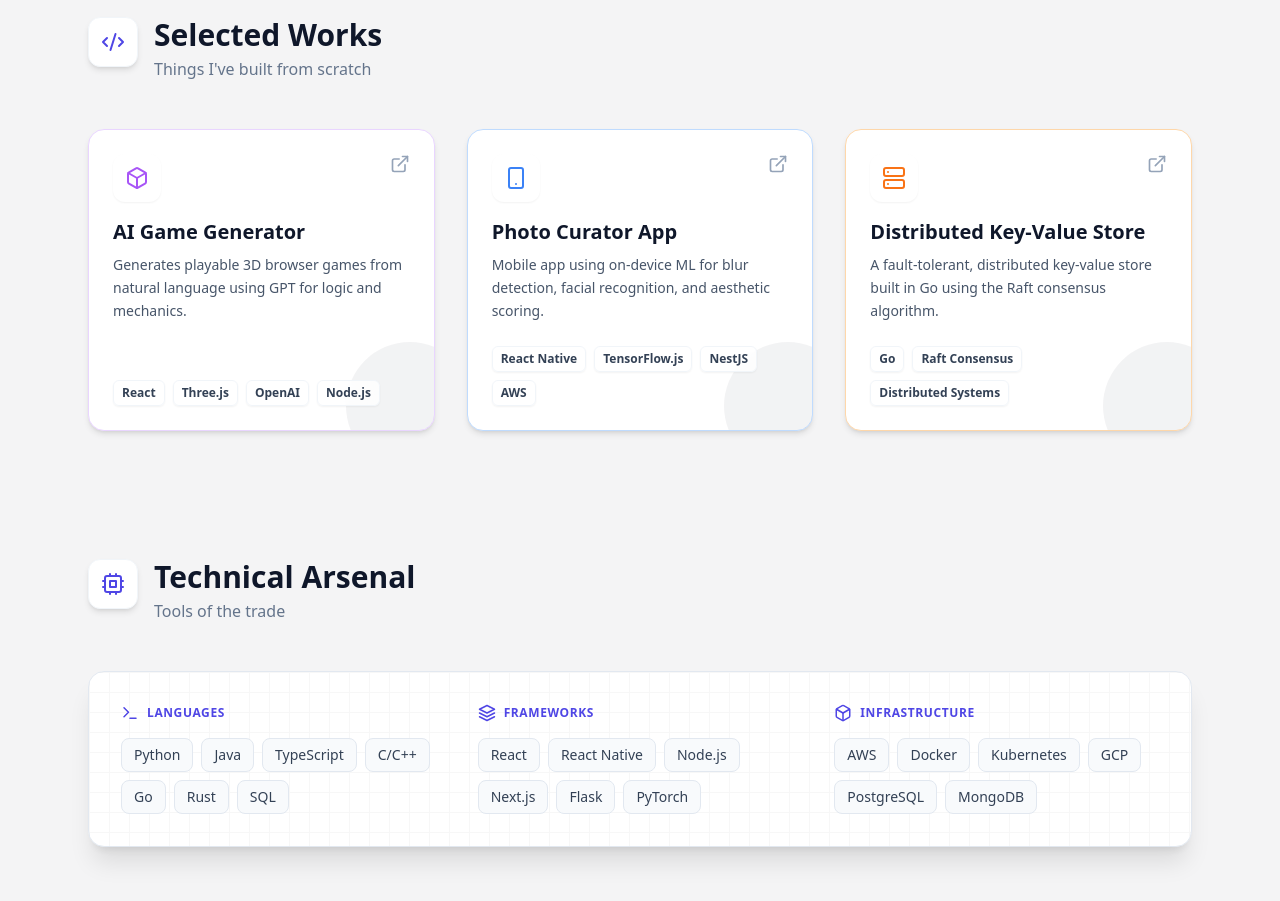
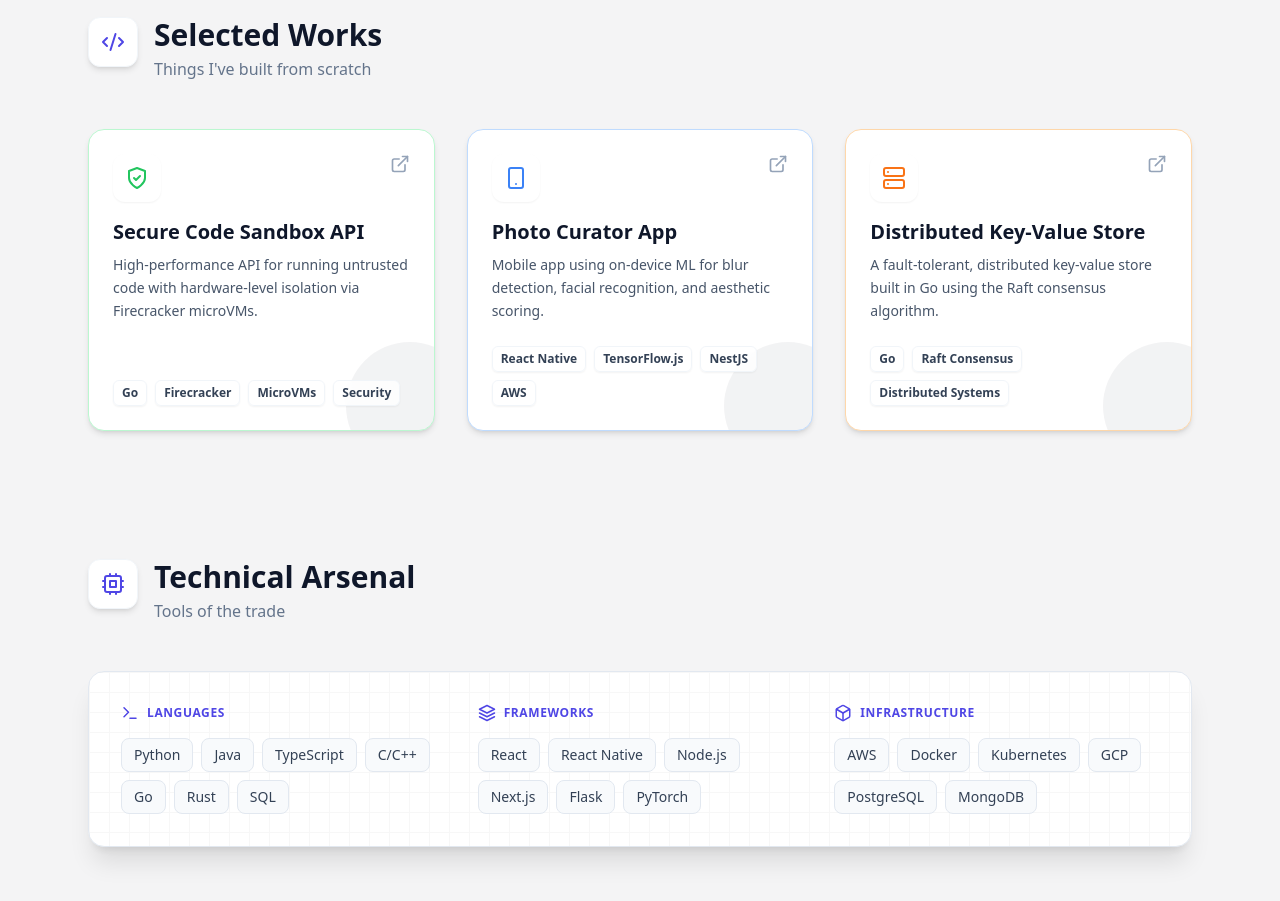
Before and after one commit to bthaas/bthaas.github.io, a React (Vite) app: page / in a window 1280 px wide. Shown: the part 1700-2601 px from the top of the page. Built offline with nearby package versions, Linux system fonts and the light colour scheme.

Commit message:
feat: replace project with secure code sandbox

```diff
--- a/src/Portfolio.jsx
+++ b/src/Portfolio.jsx
@@ -18,20 +18,21 @@ import {
   PenTool,
   MousePointer2,
   X,
-  Server
+  Server,
+  ShieldCheck
 } from 'lucide-react';
 
 const projects = [
   {
-    id: 'game-generator',
-    title: "AI Game Generator",
-    description: "Generates playable 3D browser games from natural language using GPT for logic and mechanics.",
-    longDescription: "This project explores the intersection of generative AI and interactive entertainment. By leveraging OpenAI's GPT models, it translates user prompts into game logic, character behaviors, and environmental designs within a Three.js-powered 3D world. The system architecture is built on a Node.js backend that orchestrates AI responses and a React frontend for user interaction and game rendering. It's a testament to the power of LLMs in creative, structured content generation.",
-    icon: <Box className="text-purple-500" />,
-    tags: ["React", "Three.js", "OpenAI", "Node.js"],
-    color: "border-purple-200 bg-purple-50/50",
-    image: "/assets/analytics1.png",
-    url: "https://github.com/bthaas"
+    id: 'go-secure-sandbox',
+    title: "Secure Code Sandbox API",
+    description: "High-performance API for running untrusted code with hardware-level isolation via Firecracker microVMs.",
+    longDescription: "A production-ready API for securely executing user-provided code snippets in isolated MicroVM environments using Firecracker. Designed for AI agents and other applications that need to safely run untrusted code with strict resource limits (CPU, memory, PIDs) and network isolation. The system uses the same technology that powers AWS Lambda for sub-150ms cold starts.",
+    icon: <ShieldCheck className="text-green-500" />,
+    tags: ["Go", "Firecracker", "MicroVMs", "Security"],
+    color: "border-green-200 bg-green-50/50",
+    image: "/assets/analytics3.png",
+    url: "https://github.com/bthaas/go-secure-sandbox"
   },
   {
     id: 'photo-curator',
```
